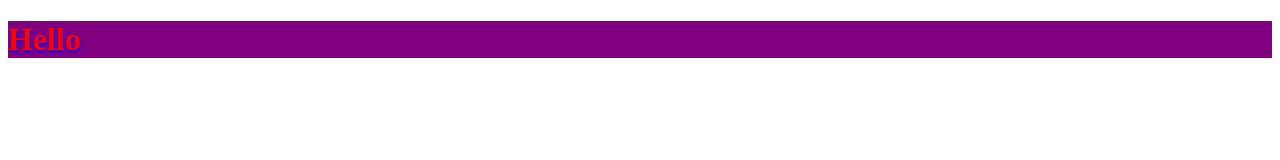
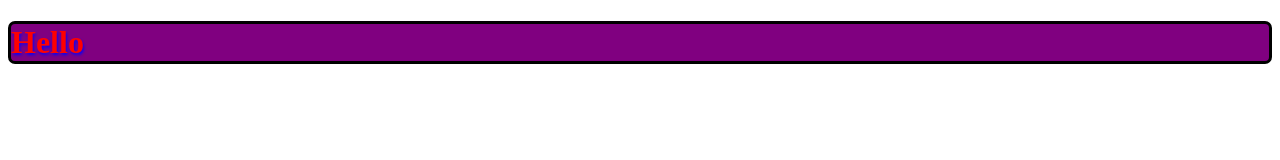
Before and after one commit to Povelitelx/first_github, a plain HTML site: page index.html in a window 1280 px wide. Drawn offline with Linux system fonts and the light colour scheme.

Commit message:
new border

```diff
--- a/style.css
+++ b/style.css
@@ -2,4 +2,6 @@ h1{
     color: red;
     background: purple;
     text-shadow: 1px 2px 3px blue;
+    border: 3px solid black;
+    border-radius: 7px;
 }
```
